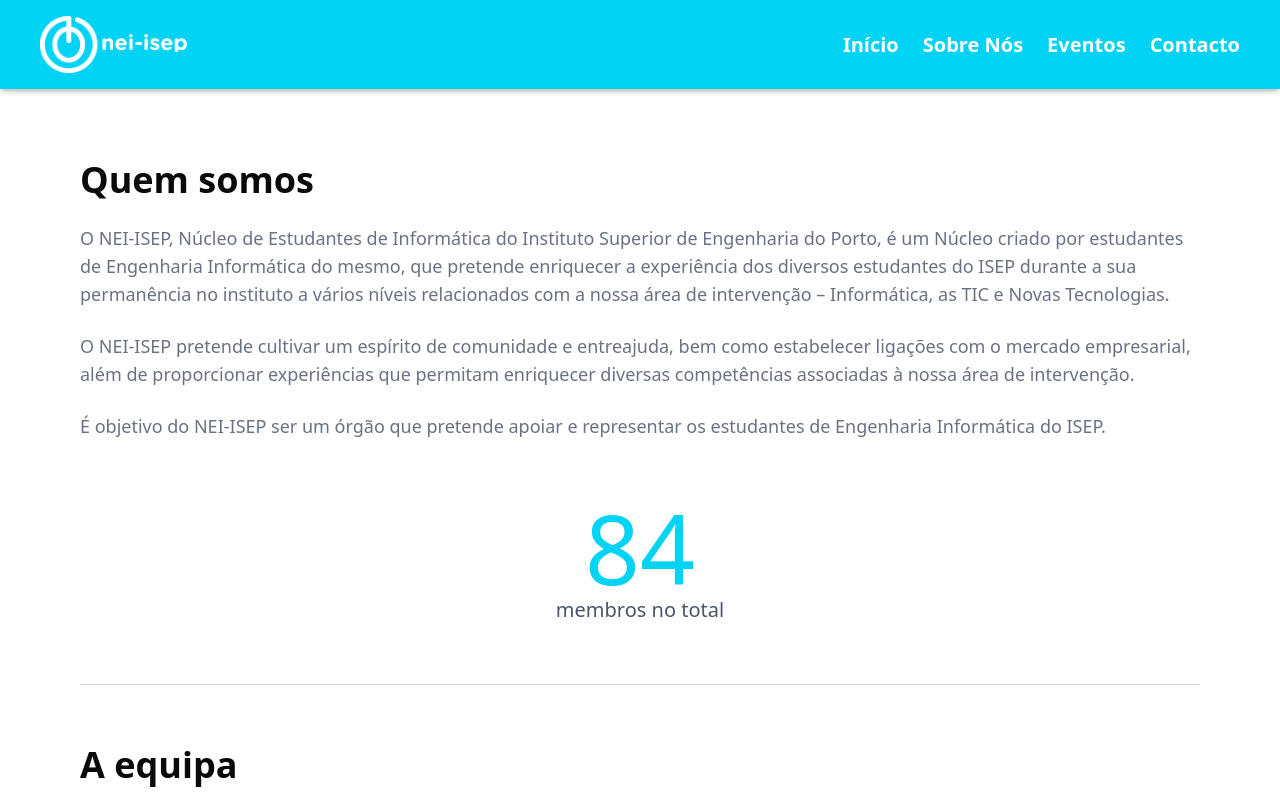
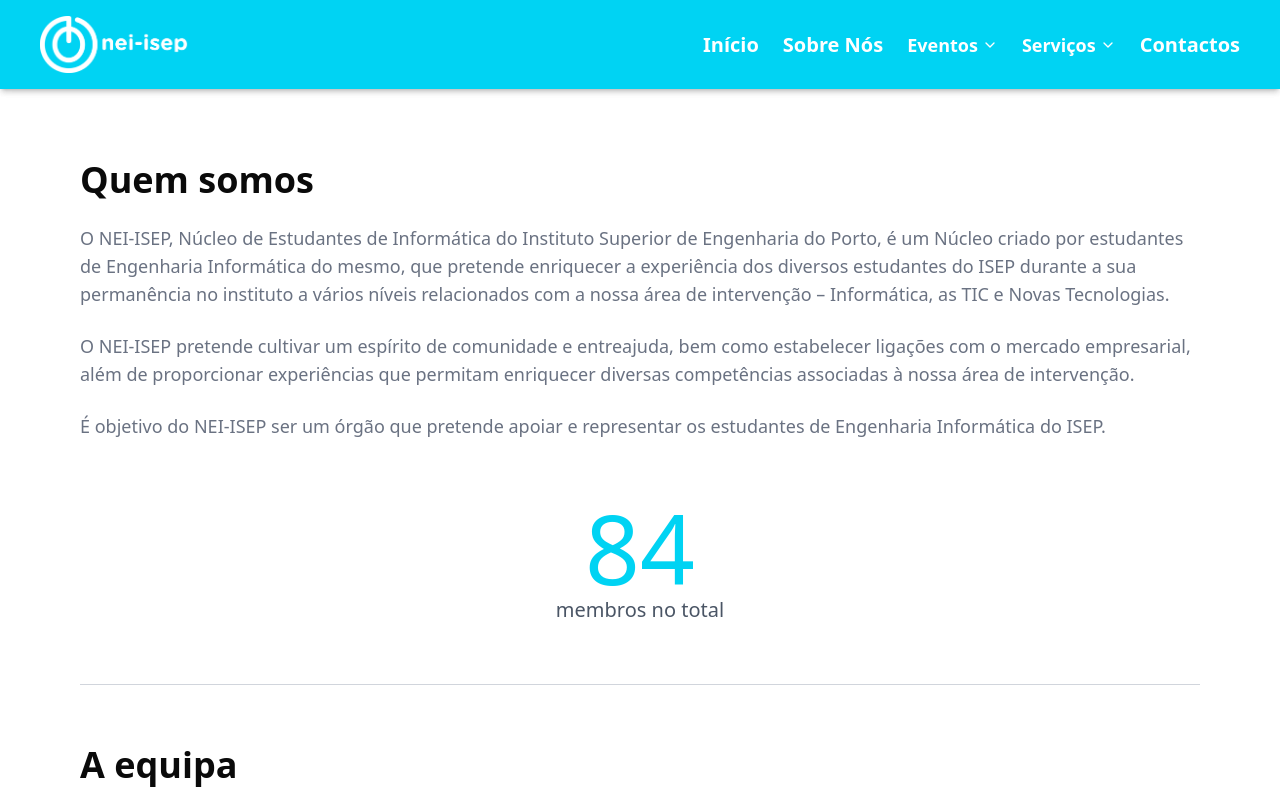
Before and after one commit to 1241330/website_patrica_bacelar_psicologia, a Next.js app: page / in a window 1280 px wide. Shown: the top 800 px of the page. Built offline with nearby package versions, Linux system fonts and the light colour scheme.

Commit message:
dropdown eventos e serviços

```diff
--- a/components/Navbar.tsx
+++ b/components/Navbar.tsx
@@ -3,14 +3,18 @@
 import { useState } from "react";
 import Image from "next/image";
 import Link from "next/link";
-import { Menu, X } from "lucide-react";
+import { Menu, X, ChevronDown } from "lucide-react";
 
 const Navbar = () => {
     const [isOpen, setIsOpen] = useState(false);
+    const [isEventsOpen, setIsEventsOpen] = useState(false);
+    const [isServicesOpen, setIsServicesOpen] = useState(false);
 
-    const menuItemClass = "text-white font-bold hover:text-cyan-200 block text-xl";
+    const menuItemClass = "text-white font-bold hover:text-cyan-200 block text-lg md:text-xl";
 
     const handleMenuToggle = () => setIsOpen((prev) => !prev);
+    const handleEventsToggle = () => setIsEventsOpen((prev) => !prev);
+    const handleServicesToggle = () => setIsServicesOpen((prev) => !prev);
 
     return (
         <>
@@ -19,13 +23,45 @@ const Navbar = () => {
                 {/* Logo */}
                 <Link href="/"><Image src="/logo.png" alt="Logotipo" width={150} height={50} priority /></Link>
 
+
+
                 {/* Navbar extensa para PC */}
                 <div className="hidden md:flex space-x-6">
                     <Link href="/inicio" className={menuItemClass}>Início</Link>
                     <Link href="/" className={menuItemClass}>Sobre Nós</Link>
-                    <Link href="/eventos" className={menuItemClass}>Eventos</Link>
-                    <Link href="/contactos" className={menuItemClass}>Contacto</Link>
+
+                    {/* Dropdown Eventos */}
+                    <div className="relative">
+                        <button onClick={handleEventsToggle} className="flex items-center space-x-1 text-white font-bold hover:text-cyan-200 text-lg">
+                            <span>Eventos</span>
+                            <ChevronDown className="w-4 h-4" />
+                        </button>
+                        {isEventsOpen && (
+                            <div className="absolute left-0 mt-2 w-48 bg-cyan-400 shadow-lg rounded-lg py-2">
+                                <Link href="/eventos/fallstack" className="block px-4 py-2 text-white hover:bg-cyan-500">Fallstack</Link>
+                                <Link href="/eventos/gamejam" className="block px-4 py-2 text-white hover:bg-cyan-500">Game Jam</Link>
+                            </div>
+                        )}
+                    </div>
+
+                    {/* Dropdown Serviços */}
+                    <div className="relative">
+                        <button onClick={handleServicesToggle} className="flex items-center space-x-1 text-white font-bold hover:text-cyan-200 text-lg">
+                            <span>Serviços</span>
+                            <ChevronDown className="w-4 h-4" />
+                        </button>
+                        {isServicesOpen && (
+                            <div className="absolute left-0 mt-2 w-48 bg-cyan-400 shadow-lg rounded-lg py-2">
+                                <Link href="/servicos/antirecurso" className="block px-4 py-2 text-white hover:bg-cyan-500">Antirecurso</Link>
+                                <Link href="/servicos/helpdesk" className="block px-4 py-2 text-white hover:bg-cyan-500">Help Desk</Link>
+                            </div>
+                        )}
+                    </div>
+
+                    <Link href="/contactos" className={menuItemClass}>Contactos</Link>
                 </div>
+
+
 
                 {/* Botão para abrir o menu lateral em telemóveis */}
                 <button onClick={handleMenuToggle} className="text-white md:hidden"><Menu className="w-8 h-8" /></button>
@@ -40,8 +76,36 @@ const Navbar = () => {
                 <ul className="flex flex-col items-start mt-16 p-6 space-y-4">
                     <li><Link href="/inicio" className={menuItemClass} onClick={handleMenuToggle}>Início</Link></li>
                     <li><Link href="/" className={menuItemClass} onClick={handleMenuToggle}>Sobre Nós</Link></li>
-                    <li><Link href="/eventos" className={menuItemClass} onClick={handleMenuToggle}>Eventos</Link></li>
-                    <li><Link href="/contactos" className={menuItemClass} onClick={handleMenuToggle}>Contacto</Link></li>
+
+                    {/* Dropdown Eventos no menu lateral */}
+                    <li>
+                        <button onClick={handleEventsToggle} className="flex items-center space-x-1 text-white font-bold text-lg">
+                            <span>Eventos</span>
+                            <ChevronDown className="w-4 h-4" />
+                        </button>
+                        {isEventsOpen && (
+                            <ul className="mt-2 pl-4 space-y-2">
+                                <Link href="/eventos/fallstack" className="block px-4 py-2 text-white hover:bg-cyan-500">Fallstack</Link>
+                                <Link href="/eventos/gamejam" className="block px-4 py-2 text-white hover:bg-cyan-500">Game Jam</Link>
+                            </ul>
+                        )}
+                    </li>
+
+                    {/* Dropdown Serviços no menu lateral */}
+                    <li>
+                        <button onClick={handleServicesToggle} className="flex items-center space-x-1 text-white font-bold text-lg">
+                            <span>Serviços</span>
+                            <ChevronDown className="w-4 h-4" />
+                        </button>
+                        {isServicesOpen && (
+                            <ul className="mt-2 pl-4 space-y-2">
+                                <li><Link href="/servicos/antirecurso" className="block text-white hover:text-cyan-200" onClick={handleMenuToggle}>Antirecurso</Link></li>
+                                <li><Link href="/servicos/helpdesk" className="block text-white hover:text-cyan-200" onClick={handleMenuToggle}>Help Desk</Link></li>
+                            </ul>
+                        )}
+                    </li>
+
+                    <li><Link href="/contactos" className={menuItemClass} onClick={handleMenuToggle}>Contactos</Link></li>
                 </ul>
             </div>
         </>
```
